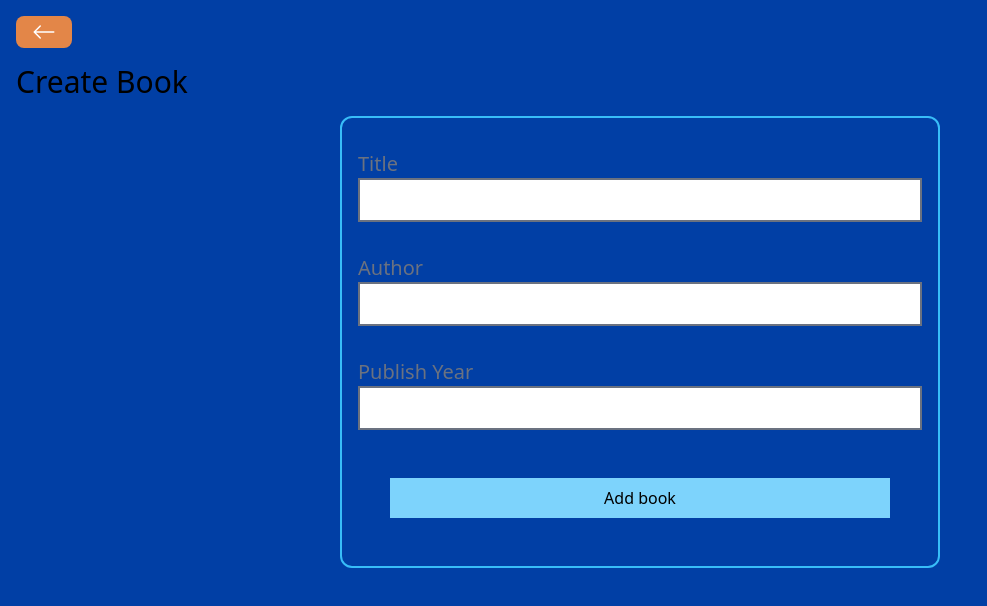
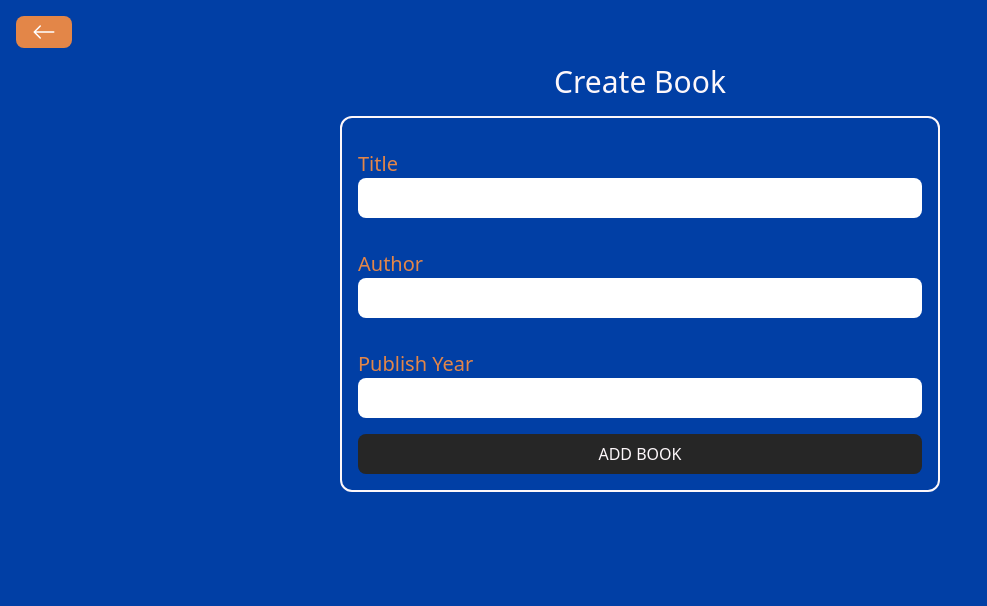
Before and after one commit to nathaliedpettersson/MERN-Book-Store, a React (Vite) app in the folder frontend/: page /books/create in a window 1280 px wide. Shown: the top 606 px of the page, without its empty margins (0-987 px from the left). Built offline with nearby package versions, Linux system fonts and the light colour scheme.

Commit message:
refactor: change styling for CreateBook page

```diff
--- a/frontend/src/pages/CreateBook.jsx
+++ b/frontend/src/pages/CreateBook.jsx
@@ -34,37 +34,37 @@ const CreateBook = () => {
     return (
         <div className='p-4'>
             <BackButton />
-            <h1 className='text-3xl my-4'>Create Book</h1>
+            <h1 className='text-3xl text-custom-snow text-center my-4'>Create Book</h1>
             {loading ? <Spinner /> : ''}
-            <div className='flex flex-col border-2 border-sky-400 rounded-xl w-[600px] p-4 mx-auto'>
+            <div className='flex flex-col border-2 border-custom-snow rounded-xl w-[600px] p-4 mx-auto'>
                 <div className='my-4'>
-                    <label className='text-xl mr-4 text-gray-500'>Title</label>
+                    <label className='text-xl mr-4 text-custom-orange'>Title</label>
                     <input
                         type="text"
                         value={title}
                         onChange={(e) => setTitle(e.target.value)}
-                    className='border-2 border-gray-500 px-4 py-2 w-full'
+                        className='rounded-lg px-4 py-2 w-full'
                     />
                 </div>
                 <div className='my-4'>
-                    <label className='text-xl mr-4 text-gray-500'>Author</label>
+                    <label className='text-xl mr-4 text-custom-orange'>Author</label>
                     <input
                         type="text"
                         value={author}
                         onChange={(e) => setAuthor(e.target.value)}
-                    className='border-2 border-gray-500 px-4 py-2 w-full'
+                        className='rounded-lg px-4 py-2 w-full'
                     />
                 </div>
                 <div className='my-4'>
-                    <label className='text-xl mr-4 text-gray-500'>Publish Year</label>
+                    <label className='text-xl mr-4 text-custom-orange'>Publish Year</label>
                     <input
                         type="text"
                         value={publishYear}
                         onChange={(e) => setPublishYear(e.target.value)}
-                    className='border-2 border-gray-500 px-4 py-2 w-full'
+                        className='rounded-lg px-4 py-2 w-full'
                     />
                 </div>
-                <button className='p-2 bg-sky-300 m-8' onClick={handleSaveBook}>Add book</button>
+                <button className='p-2 rounded-lg bg-custom-grey text-custom-snow uppercase' onClick={handleSaveBook}>Add book</button>
             </div>
         </div>
     )
```
Lines whose indentation alone changed are shown as unchanged.
